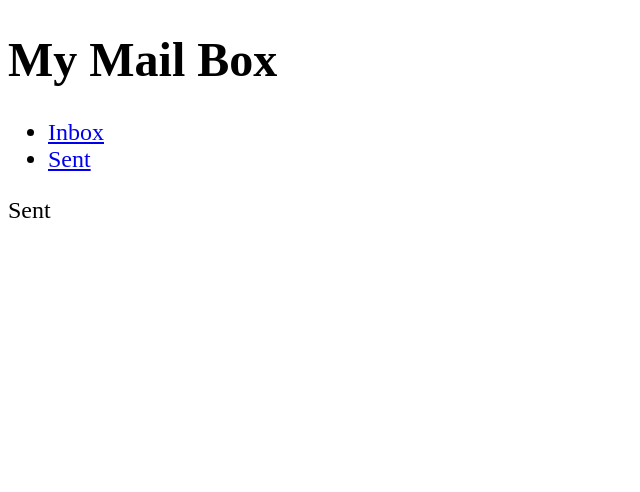
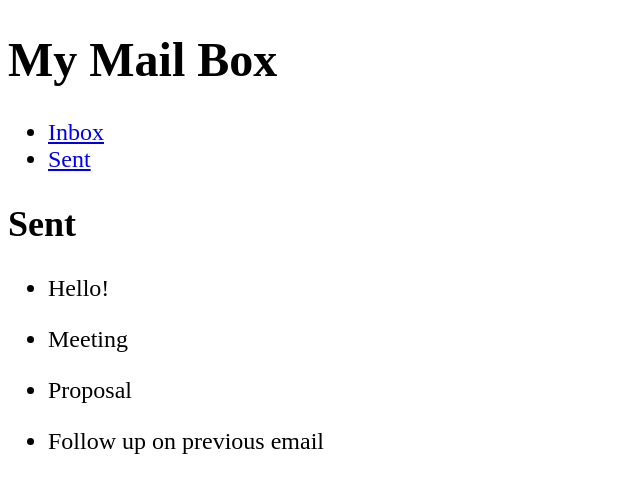
Before and after one commit to sharath-io/email-app, a React (Create React App) app: page /sent in a window 1280 px wide. Shown: the top 492 px of the page, without its empty margins (0-640 px from the left). Built offline with nearby package versions, Linux system fonts and the light colour scheme.

Commit message:
displayed sent mails in sent page

```diff
--- a/src/pages/inbox.js
+++ b/src/pages/inbox.js
@@ -1,5 +1,5 @@
 import {useContext} from 'react';
-import { EmailContext } from '../contexts/emailContext';
+import { EmailContext } from '../index';
 
 export function Inbox(){
     const {emailData:{mails}, markHandler} = useContext(EmailContext);
--- a/src/pages/sent.js
+++ b/src/pages/sent.js
@@ -1,5 +1,15 @@
+import { useContext } from "react";
+import {EmailContext} from '../index';
 export function Sent(){
+    const {emailData:{sentMails}} = useContext(EmailContext);
     return (
-        <div>Sent</div>
+        <div>
+            <h2>Sent </h2>
+            <ul>
+                {
+                    sentMails.map(({id,subject})=> <li><p>{subject.slice(3)}</p></li>)
+                }
+            </ul>
+        </div>
     )
 }
```
